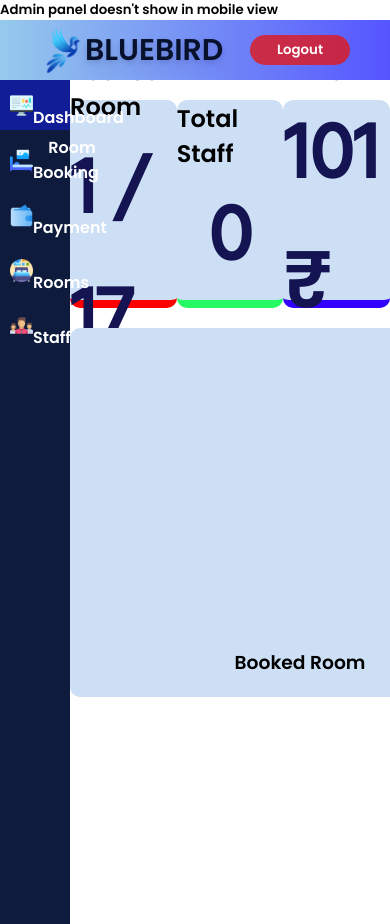
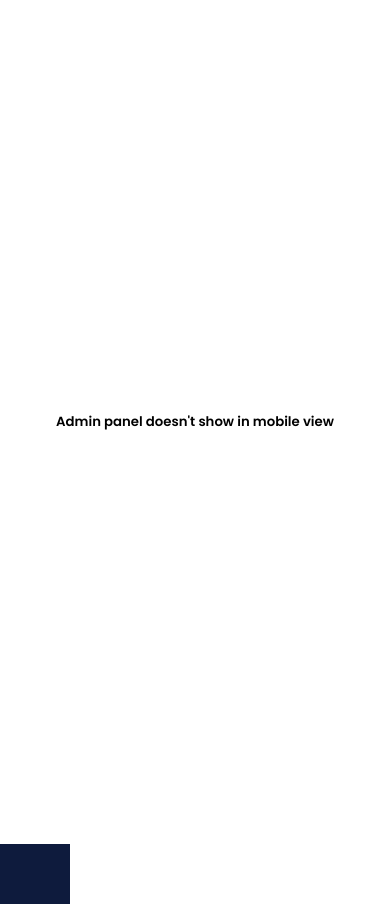
Before and after one commit to tushar-2223/Hotel-Management-System, a PHP site: page /hotelmanage_system/admin/admin.php in a window 390 px wide. Run offline with PHP 8.4, Linux system fonts and the light colour scheme; a user stored in the database is signed in; data comes from the database, SQL or seed files in the repository; data that the repository does not hold is empty; some libraries are stand-ins or nearby versions.

Commit message:
Update admin.css

```diff
--- a/admin/css/admin.css
+++ b/admin/css/admin.css
@@ -93,3 +93,24 @@
 img{
     height: 23px;
 }
+
+
+
+/* responsive stuff */
+#mobileview{
+    height: 100vh;
+    width: 100%;
+    background-color: #ffffff;
+    position: absolute;
+    z-index: 9999;
+    display: none;
+    justify-content: center;
+    align-items: center;
+    flex-wrap: wrap;
+}
+
+@media (max-width:40rem) {
+    #mobileview{
+        display: flex;
+    }
+}
```
